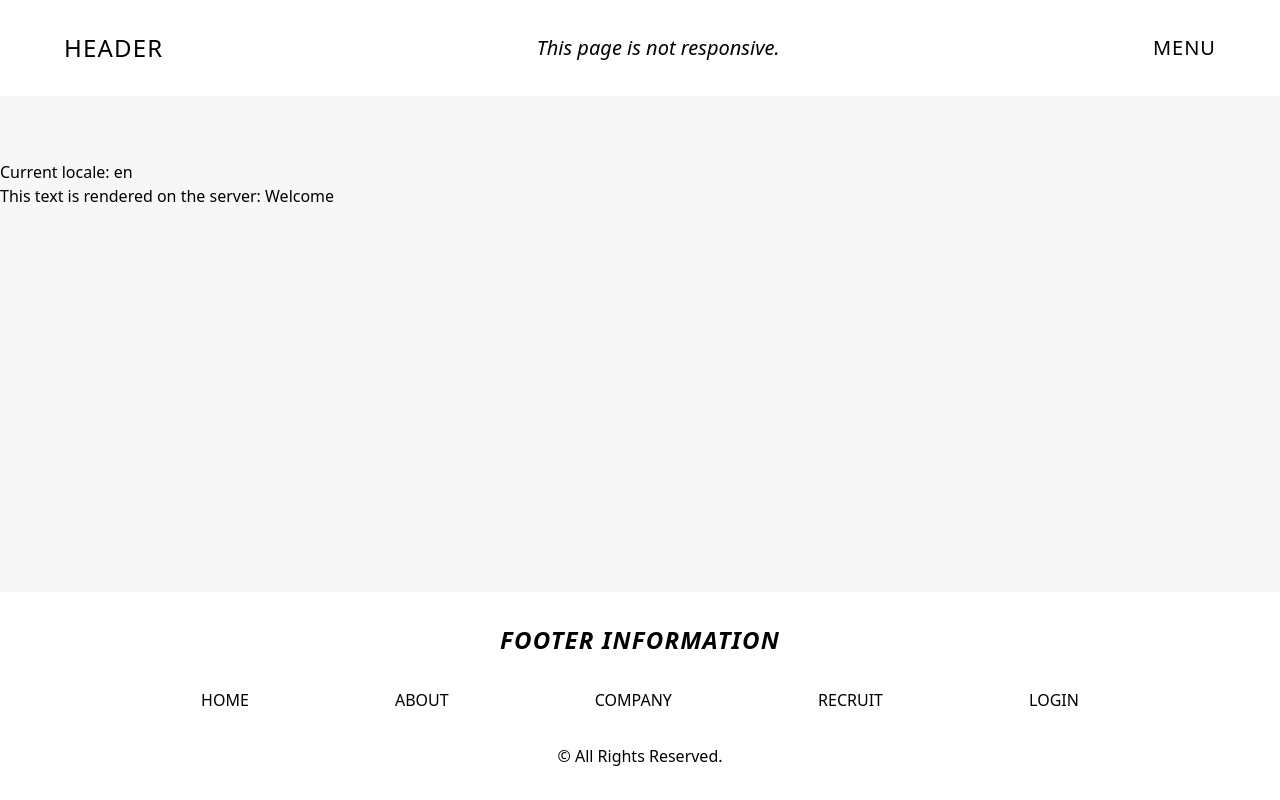
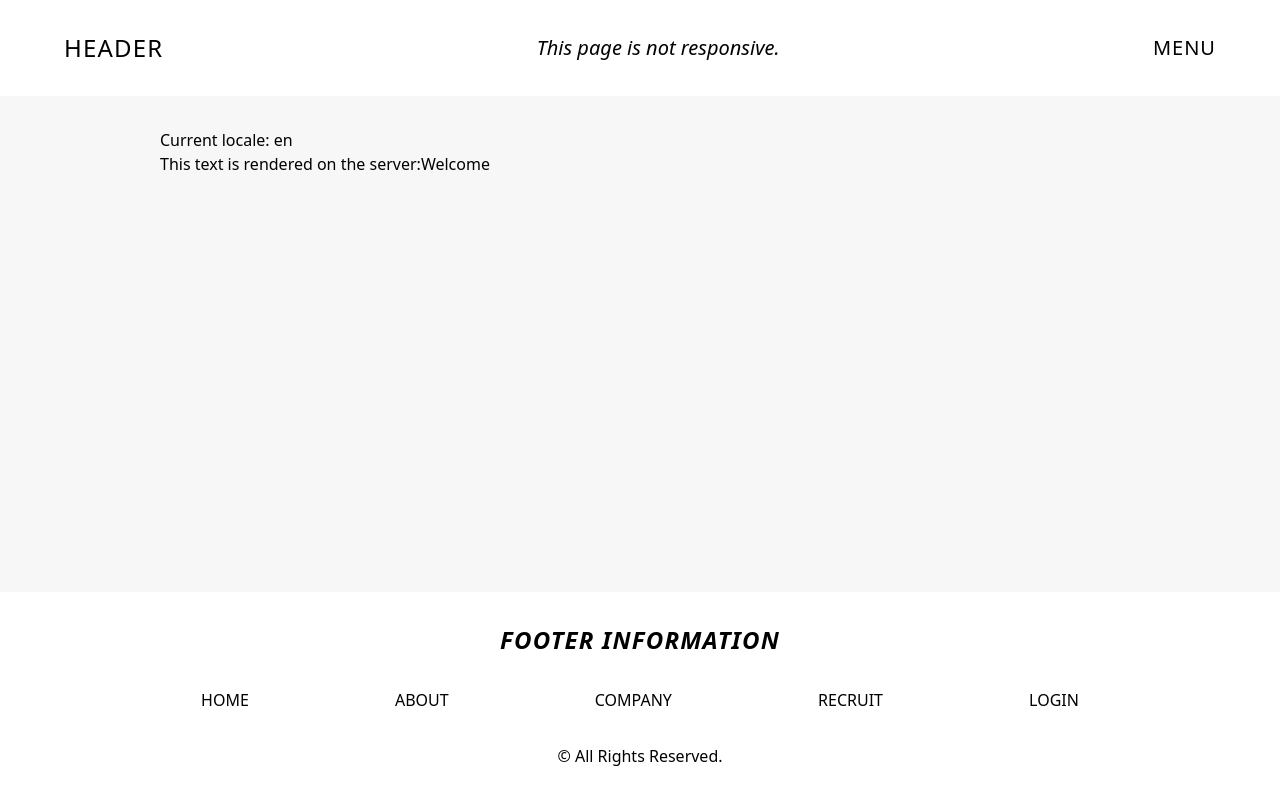
Before and after one commit to masterak-902/hsweb-portfolio-1, a Next.js app: page /en in a window 1280 px wide. Built offline with nearby package versions, Linux system fonts and the light colour scheme.

Commit message:
chore: Update page styles and layout to include a new CSS class for the content title and increase its font size to 2xl

```diff
--- a/app/[lang]/layout.tsx
+++ b/app/[lang]/layout.tsx
@@ -1,6 +1,6 @@
+import "./globals.css";
 import type { Metadata } from "next";
-import { i18n, type Locale } from "../../i18n-config";
-import "./globals.css";
+import { i18n, type Locale } from "@/i18n-config";
 import Header from "@/components/Header";
 import Footer from "@/components/Footer";
 
--- a/app/[lang]/page.tsx
+++ b/app/[lang]/page.tsx
@@ -1,15 +1,15 @@
 import { getDictionary } from "@/get-dictionary";
 import { Locale } from "@/i18n-config";
 
-export default async function IndexPage({ params: { lang } }: { params: { lang: Locale }; }){
-    const dictionary = await getDictionary(lang);
+export default async function IndexPage({ params: { lang } }:{ params: { lang: Locale }; }){
+    // Any型を要修正
+    const dictionary: { [key: string]: any } = await getDictionary(lang);
     return (
-        <div>
-            <p className="mt-40">Current locale: {lang}</p>
-            <p>
-            This text is rendered on the server:{" "}
-            {dictionary["server-component"].welcome}
-            </p>
-        </div>
+        <section className="w-[1024px] mx-auto mt-32 px-8 mb-8">
+            <div>
+                <p>Current locale: {lang}</p>
+                <p>This text is rendered on the server:{dictionary["server-component"].welcome}</p>
+            </div>
+        </section>
     );
 }
```
